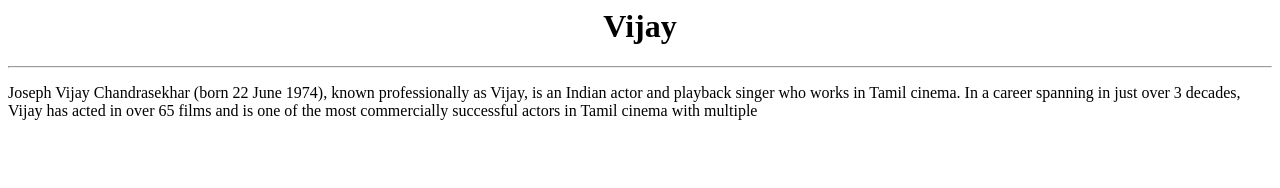
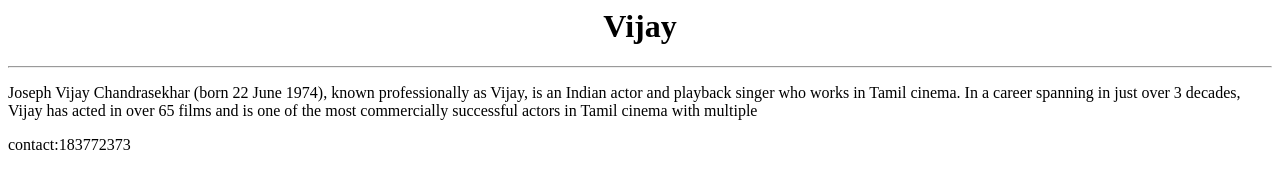
Before and after one commit to arunr97code/newpro, a plain HTML site: page index.html in a window 1280 px wide. Drawn offline with Linux system fonts and the light colour scheme.

Commit message:
contact added

```diff
--- a/index.html
+++ b/index.html
@@ -3,3 +3,4 @@
 </center>
 <hr>
 <p>Joseph Vijay Chandrasekhar (born 22 June 1974), known professionally as Vijay, is an Indian actor and playback singer who works in Tamil cinema. In a career spanning in just over 3 decades, Vijay has acted in over 65 films and is one of the most commercially successful actors in Tamil cinema with multiple</p>
+ <p>contact:183772373</p>
```
